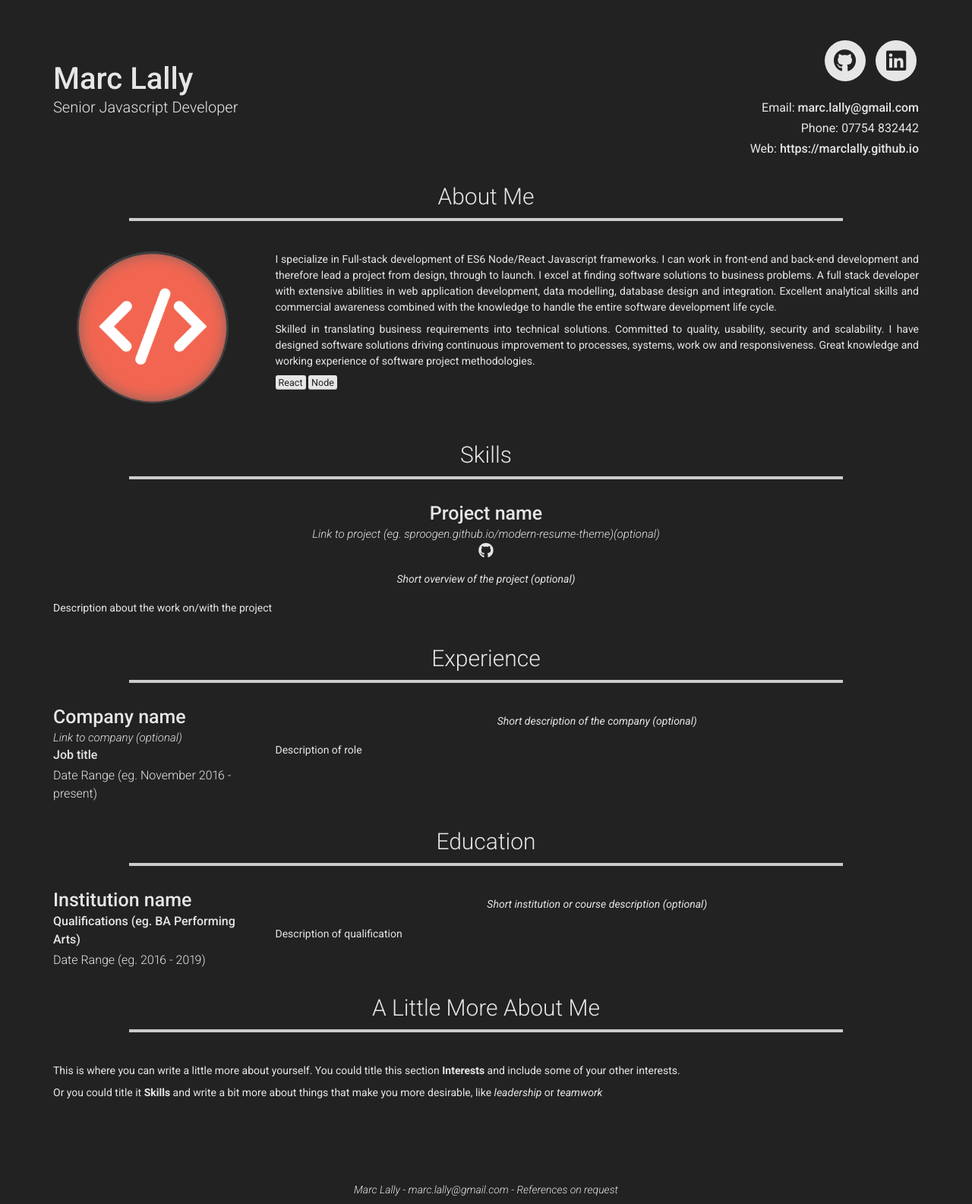
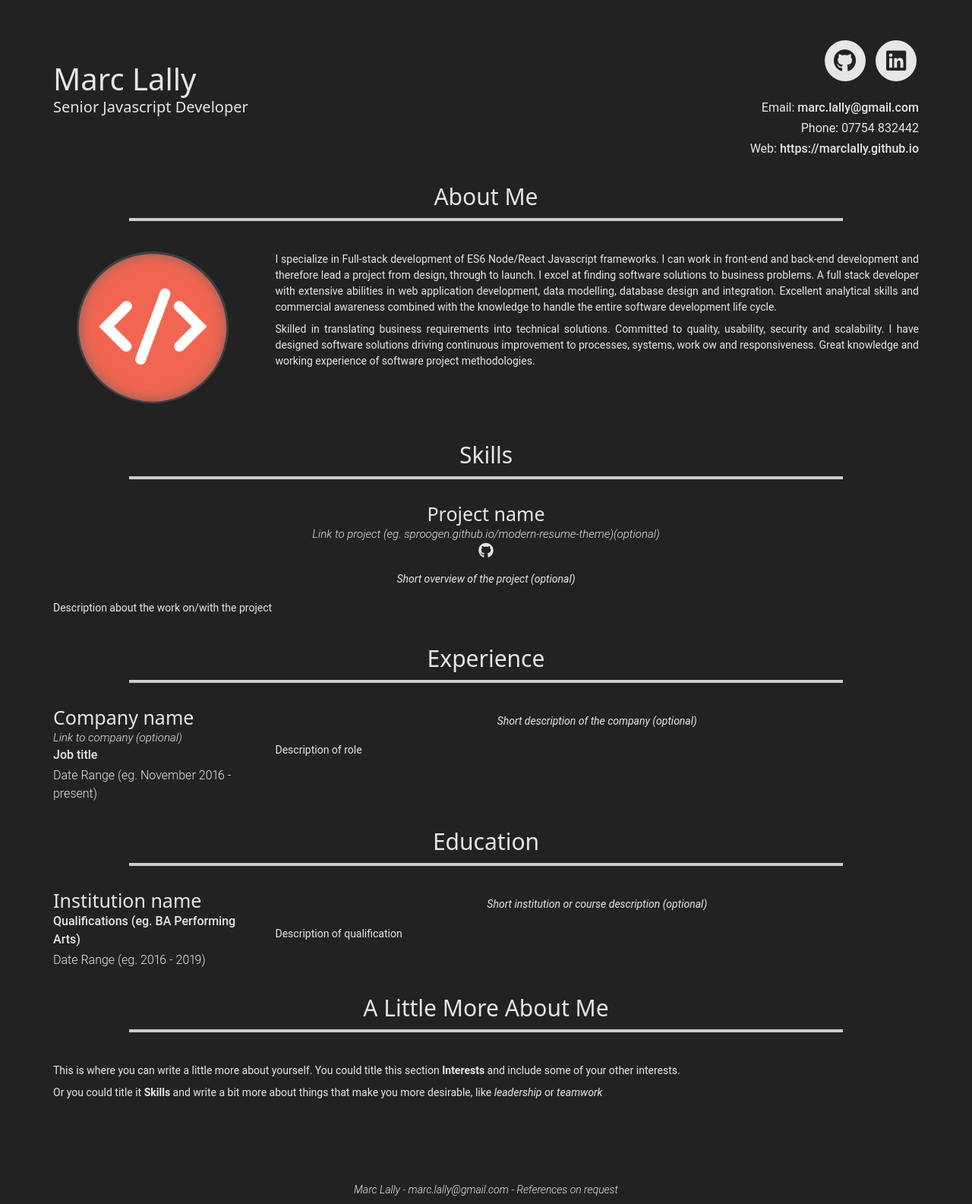
Before and after one commit to marclally/marclally.github.io, a Jekyll site: the page built from index.md, in a window 1280 px wide. Shown: the whole page at 76% size. Built offline with Jekyll 4.4.1, drawn with Linux system fonts in a browser that asks for light colours; nearby versions of some CDN libraries; some web fonts are replaced.

Commit message:
updated font and bundle

```diff
--- a/_config.yml
+++ b/_config.yml
@@ -56,8 +56,6 @@ about_content: | # this will include new lines to allow paragraphs
   have designed software solutions driving continuous improvement to processes, systems, work ow and responsiveness.
   Great knowledge and working experience of software project methodologies.
 
-  <mark>React</mark> <mark>Node</mark>
-
 # Projects Section
 projects_title: Skills
 
--- a/_sass/base.scss
+++ b/_sass/base.scss
@@ -1,4 +1,4 @@
-@import url(https://fonts.googleapis.com/css?family=Roboto:100,300,400,700,500,500italic,400italic,300italic,100italic,700italic);
+@import url(https://fonts.googleapis.com/css?family=NotoSans:100,300,400,700,500,500italic,400italic,300italic,100italic,700italic);
 @import url(https://maxcdn.bootstrapcdn.com/bootstrap/3.3.5/css/bootstrap.min.css);
 @import url(https://use.fontawesome.com/releases/v5.11.2/css/all.css);
 @import url(https://use.fontawesome.com/releases/v5.11.2/css/v4-shims.css);
@@ -11,7 +11,7 @@ button, input[type="button"], input[type="reset"], input[type="submit"] {
   color: #fff;
   cursor: pointer;
   display: inline-block;
-  font-family: "Helvetica Neue", "Helvetica", "Roboto", "Arial", sans-serif;
+  font-family: "Noto Sans", "Helvetica", "Roboto", "Arial", sans-serif;
   font-size: 1rem;
   -webkit-font-smoothing: antialiased;
   font-weight: 600;
@@ -45,7 +45,7 @@ input,
 label,
 select {
   display: block;
-  font-family: "Helvetica Neue", "Helvetica", "Roboto", "Arial", sans-serif;
+  font-family: "Noto Sans", "Helvetica", "Roboto", "Arial", sans-serif;
   font-size: 1rem; }
 
 label {
@@ -148,7 +148,7 @@ html {
 
 body {
   background: #ffffff;
-  font-family: Roboto, sans-serif;
+  font-family: 'Noto Sans', sans-serif;
   -webkit-font-smoothing: antialiased; }
 
 .center-text {
--- a/_sass/type.scss
+++ b/_sass/type.scss
@@ -16,7 +16,7 @@ h3,
 h4,
 h5,
 h6 {
-  font-family: Roboto, sans-serif;
+  font-family: 'Noto Sans', sans-serif;
   font-size: 1rem;
   line-height: 1.2;
   margin: 0 0 0.75rem;
```
Also changed, not shown: Gemfile.lock, 2 other files.
